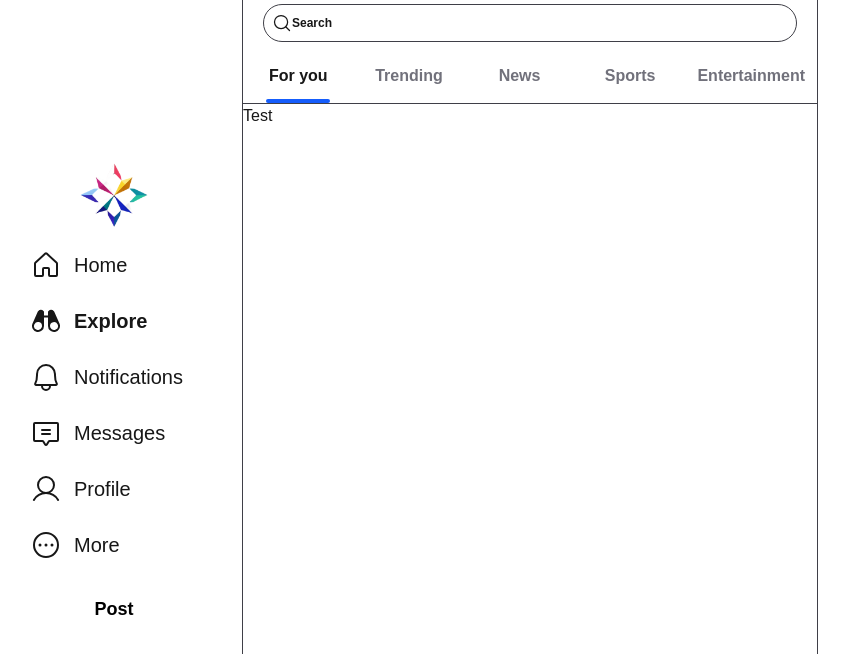
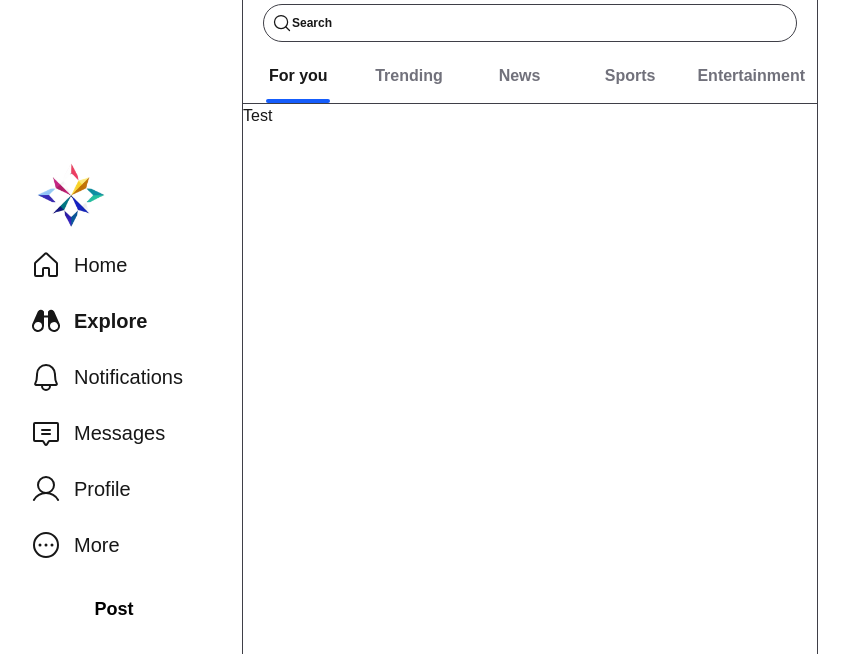
Before and after one commit to pickachuuu/kaleido-client, a Next.js app: page /explore in a window 1280 px wide. Shown: the top 654 px of the page, without its empty margins (54-903 px from the left). Built offline with nearby package versions, Linux system fonts and the light colour scheme.

Commit message:
style: replace flex with padding

```diff
--- a/src/components/layout/Sidebar.tsx
+++ b/src/components/layout/Sidebar.tsx
@@ -15,7 +15,7 @@ export default function Sidebar() {
         <aside className="w-16 xl:w-64 h-full p-4 flex items-center justify-center transition-all duration-300">
             <nav className="space-y-2 w-auto sm:w-48">
 
-                <div className='flex justify-center'>
+                <div className='px-4'>
                     <Image
                     src={'/images/logo/kaleido.png'}
                     alt='KaleidoLogo.png'
```
